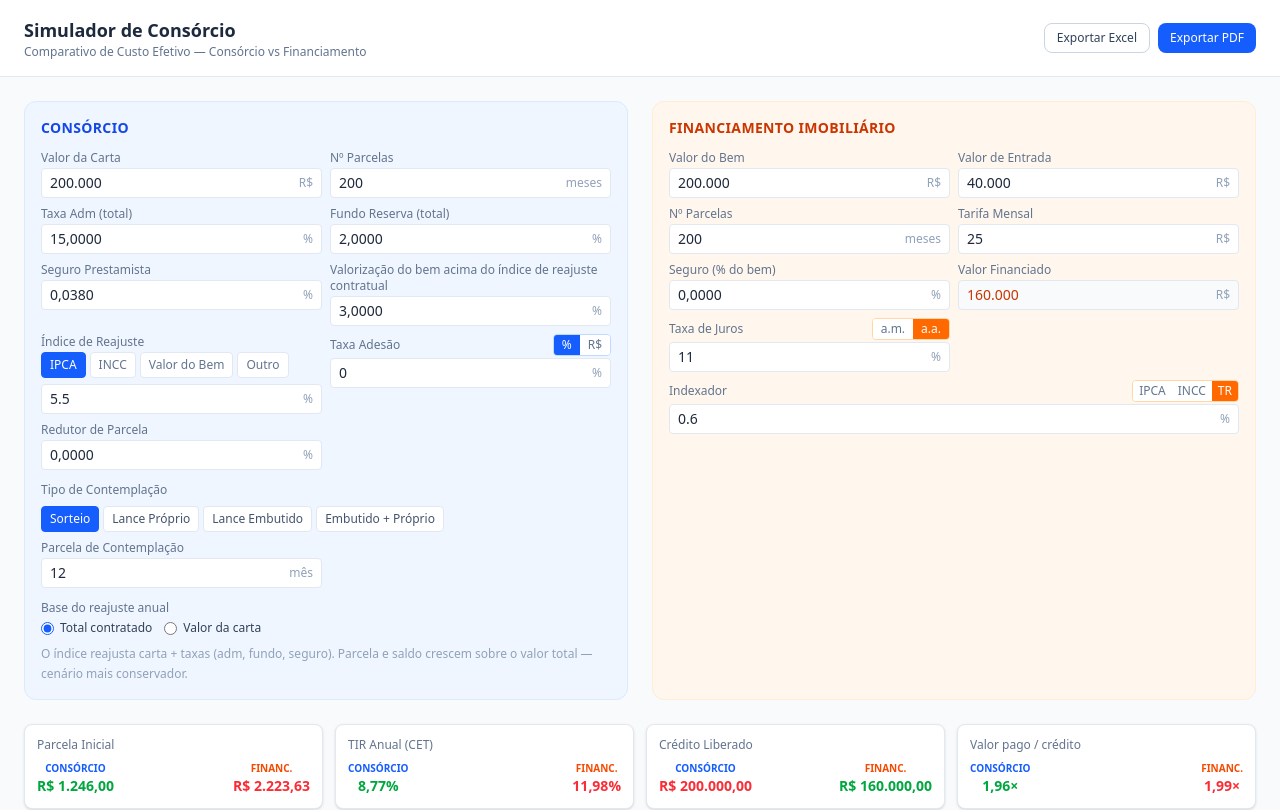
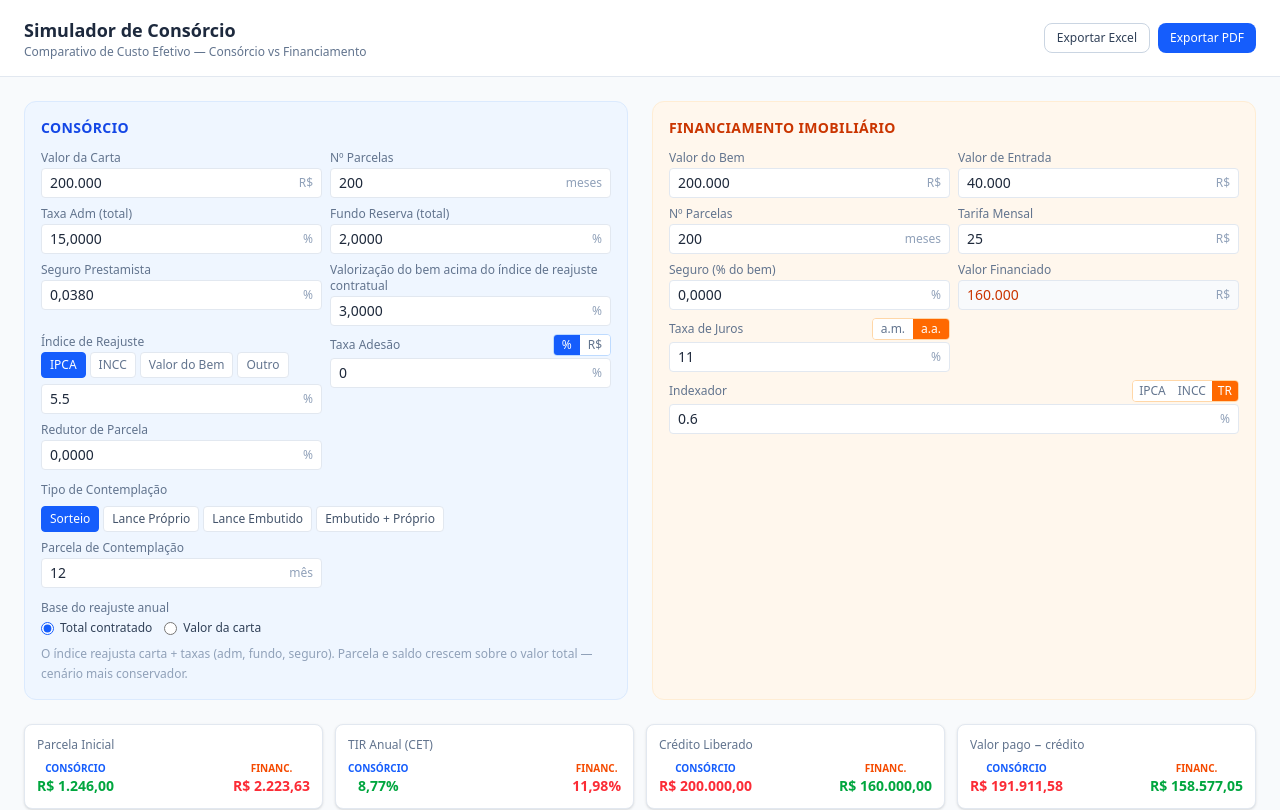
Before and after one commit to SetUp-Assessoria/cet-consorcio, a React (Vite) app: page / in a window 1280 px wide. Shown: the top 810 px of the page. Built offline with nearby package versions, Linux system fonts and the light colour scheme.

Commit message:
fix: valor pago vs crédito = totalPago - creditoLiberado

```diff
--- a/src/components/ResumoCards.tsx
+++ b/src/components/ResumoCards.tsx
@@ -29,14 +29,11 @@ function CardBlank() {
   return <div className="rounded-lg border border-dashed border-slate-200 bg-slate-50 p-3" />
 }
 
-const multiplo = (v: number) =>
-  v.toLocaleString('pt-BR', { minimumFractionDigits: 2, maximumFractionDigits: 2 }) + '×'
-
 export function ResumoCards({ consorcio, financiamento }: Props) {
   const parcelaFinalC = consorcio.linhas[consorcio.linhas.length - 1]?.parcela ?? 0
   const parcelaFinalF = financiamento.linhas[financiamento.linhas.length - 1]?.parcela ?? 0
-  const ratioC = consorcio.creditoLiberado > 0 ? consorcio.totalPago / consorcio.creditoLiberado : 0
-  const ratioF = financiamento.creditoLiberado > 0 ? financiamento.totalPago / financiamento.creditoLiberado : 0
+  const custoC = consorcio.totalPago - consorcio.creditoLiberado
+  const custoF = financiamento.totalPago - financiamento.creditoLiberado
 
   return (
     <div className="grid grid-cols-2 gap-3 sm:grid-cols-4">
@@ -44,7 +41,7 @@ export function ResumoCards({ consorcio, financiamento }: Props) {
       <Card label="Parcela Inicial" cVal={consorcio.parcelaInicial} fVal={financiamento.parcelaInicial} format={moeda} />
       <Card label="TIR Anual (CET)" cVal={consorcio.tirAnual} fVal={financiamento.tirAnual} format={pct} />
       <Card label="Crédito Liberado" cVal={consorcio.creditoLiberado} fVal={financiamento.creditoLiberado} format={moeda} />
-      <Card label="Valor pago / crédito" cVal={ratioC} fVal={ratioF} format={multiplo} />
+      <Card label="Valor pago − crédito" cVal={custoC} fVal={custoF} format={moeda} />
       {/* L2 */}
       <Card label="Parcela Final" cVal={parcelaFinalC} fVal={parcelaFinalF} format={moeda} />
       <Card
```
